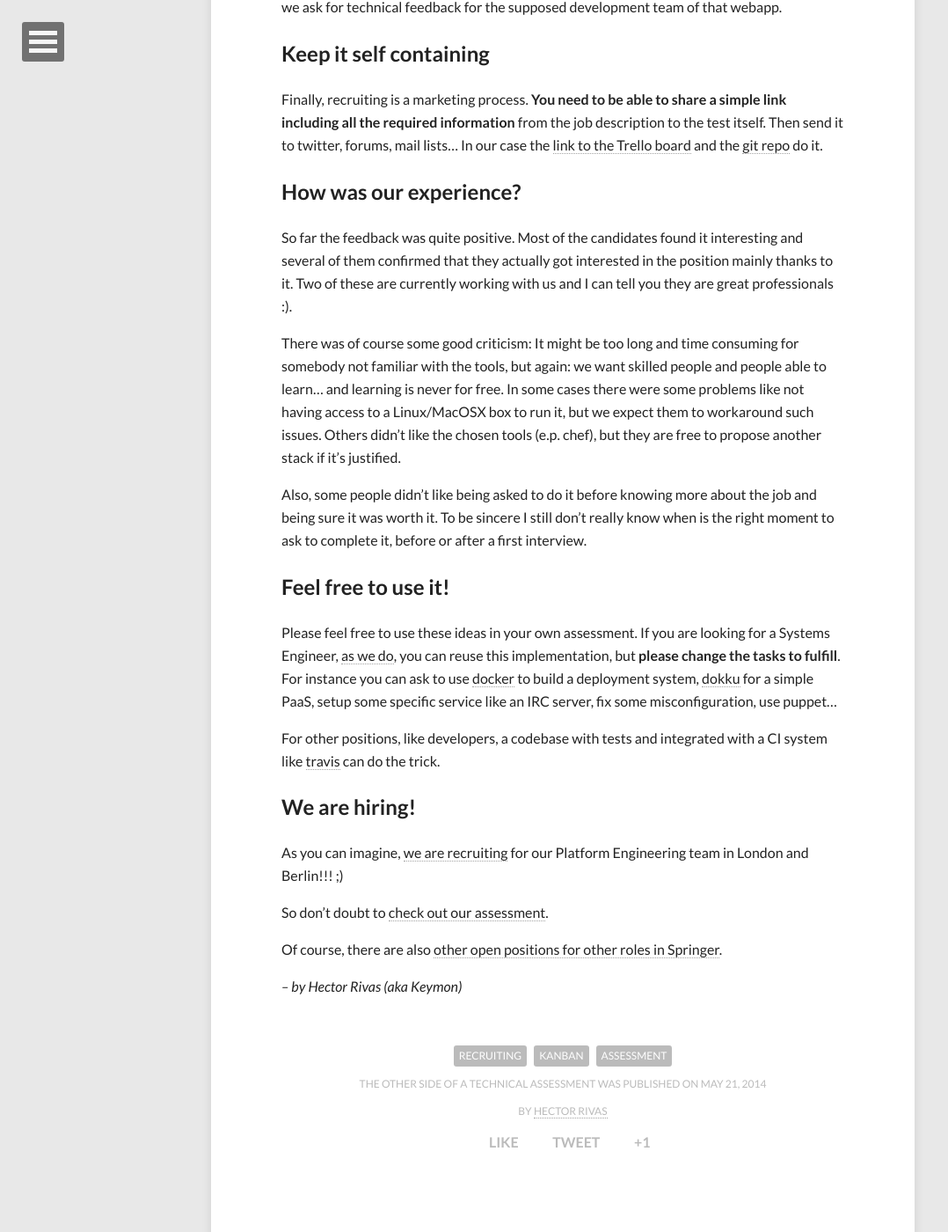
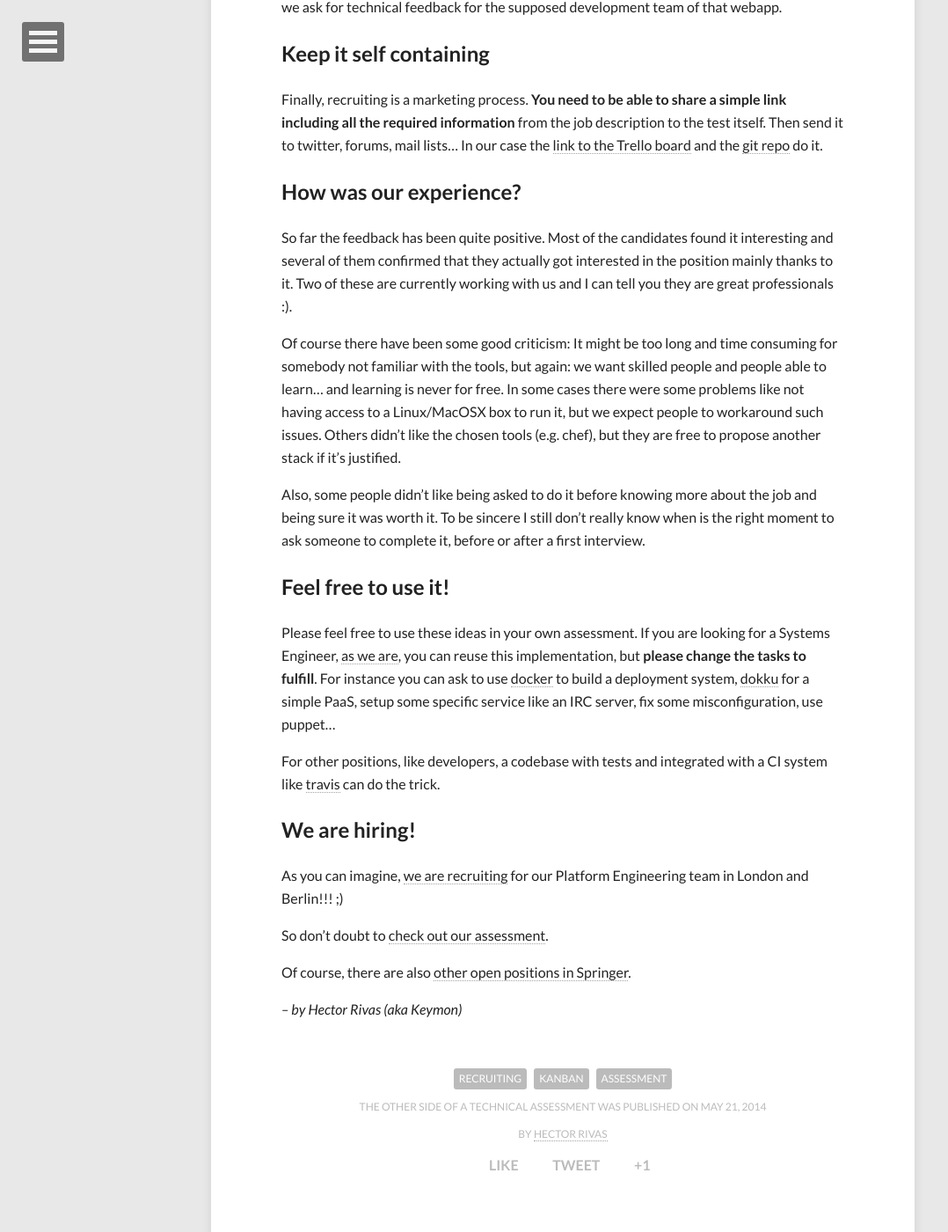
Before and after one commit to keymon/springerpe.github.io, a Jekyll site: the page built from _posts/2014-05-21-the-other-side-of-a-technical-assessement.md, in a window 1280 px wide and 1400 px high, scrolled down 2499 px. Shown: the whole window at 88% size, without its empty margins (0-1078 px from the left). Built offline with Jekyll 4.4.1, drawn with Linux system fonts in a browser that asks for light colours; nearby versions of some CDN libraries; comment, search, counter and statistics services are not loaded; some of the changed text lies outside the part shown.

Commit message:
Update 2014-05-21-the-other-side-of-a-technical-assessement.md

```diff
--- a/_posts/2014-05-21-the-other-side-of-a-technical-assessement.md
+++ b/_posts/2014-05-21-the-other-side-of-a-technical-assessement.md
@@ -78,16 +78,16 @@ Finally, recruiting is a marketing process. **You need to be able to share a sim
 How was our experience?
 -----------------------
 
-So far the feedback was quite positive. Most of the candidates found it interesting and several of them confirmed that they actually got interested in the position mainly thanks to it. Two of these are currently working with us and I can tell you they are great professionals :).
+So far the feedback has been quite positive. Most of the candidates found it interesting and several of them confirmed that they actually got interested in the position mainly thanks to it. Two of these are currently working with us and I can tell you they are great professionals :).
 
-There was of course some good criticism: It might be too long and time consuming for somebody not familiar with the tools, but again: we want skilled people and people able to learn... and learning is never for free. In some cases there were some problems like not having access to a Linux/MacOSX box to run it, but we expect them to workaround such issues. Others didn't like the chosen tools (e.p. chef), but they are free to propose another stack if it's justified.
+Of course there have been some good criticism: It might be too long and time consuming for somebody not familiar with the tools, but again: we want skilled people and people able to learn... and learning is never for free. In some cases there were some problems like not having access to a Linux/MacOSX box to run it, but we expect people to workaround such issues. Others didn't like the chosen tools (e.g. chef), but they are free to propose another stack if it's justified.
 
-Also, some people didn't like being asked to do it before knowing more about the job and being sure it was worth it. To be sincere I still don't really know when is the right moment to ask to complete it, before or after a first interview.
+Also, some people didn't like being asked to do it before knowing more about the job and being sure it was worth it. To be sincere I still don't really know when is the right moment to ask someone to complete it, before or after a first interview.
 
 Feel free to use it!
 -------------------
 
-Please feel free to use these ideas in your own assessment. If you are looking for a Systems Engineer, [as we do]({% post_url 2014-05-16-we-are-hiring %}), you can reuse this implementation, but **please change the tasks to fulfill**. For instance you can ask to use [docker](https://www.docker.io/) to build a deployment system, [dokku](https://github.com/progrium/dokku) for a simple PaaS, setup some specific service like an IRC server, fix some misconfiguration, use puppet...
+Please feel free to use these ideas in your own assessment. If you are looking for a Systems Engineer, [as we are]({% post_url 2014-05-16-we-are-hiring %}), you can reuse this implementation, but **please change the tasks to fulfill**. For instance you can ask to use [docker](https://www.docker.io/) to build a deployment system, [dokku](https://github.com/progrium/dokku) for a simple PaaS, setup some specific service like an IRC server, fix some misconfiguration, use puppet...
 
 For other positions, like developers, a codebase with tests and integrated with a CI system like [travis](https://travis-ci.org/) can do the trick.
 
@@ -98,6 +98,6 @@ As you can imagine, [we are recruiting]({% post_url 2014-05-16-we-are-hiring %})
 
 So don't doubt to [check out our assessment](https://trello.com/b/5qMF0d5A/springer-platform-engineer-assessment).
 
-Of course, there are also [other open positions for other roles in Springer](http://joinit.springer.com/#join-our-team).
+Of course, there are also [other open positions in Springer](http://joinit.springer.com/#join-our-team).
 
 *-- by Hector Rivas (aka Keymon)*
```
Also changed, not shown: other parts of _posts/2014-05-21-the-other-side-of-a-technical-assessement.md (+4 -4 lines).
